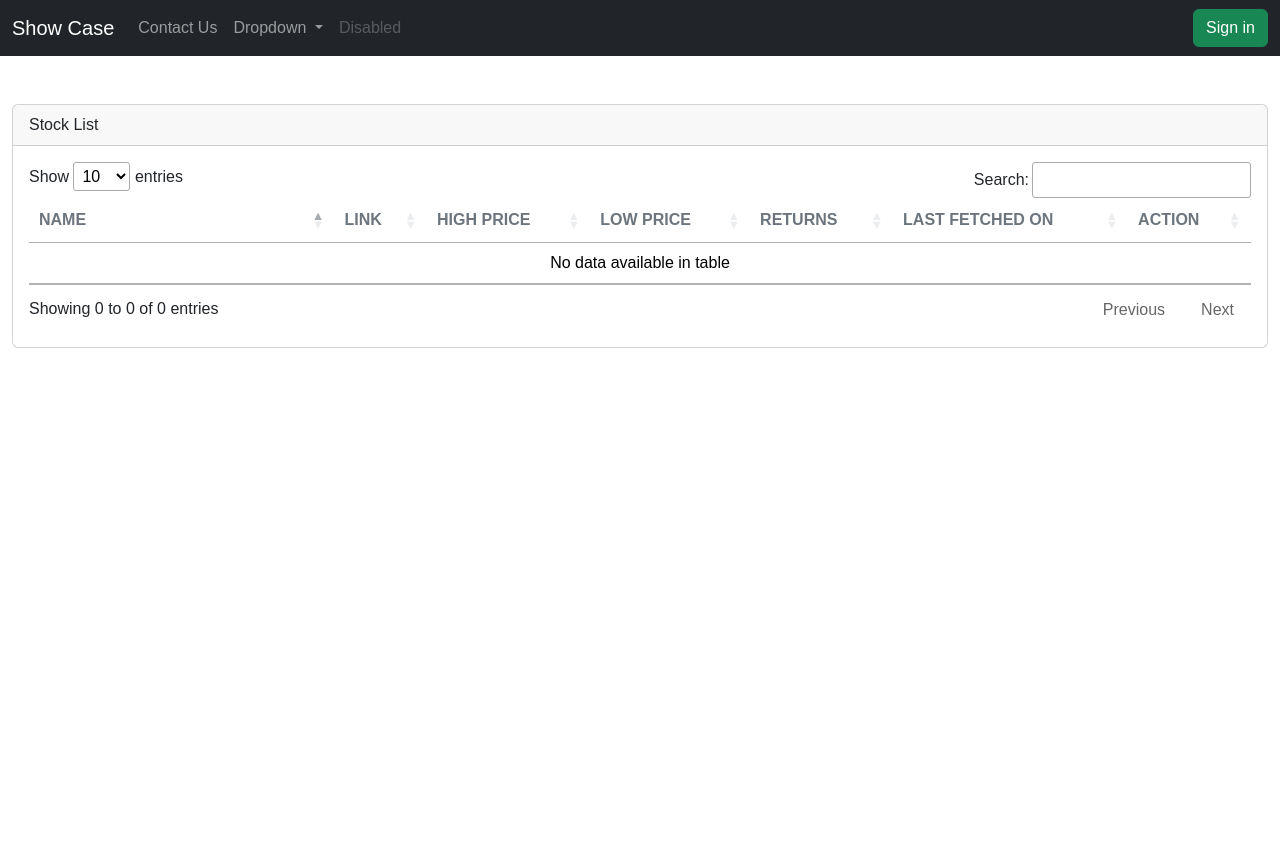
After one commit to Ardhendu100/django-showcase, a Django app: page /stocks in a window 1280 px wide. The commit adds this page. Run offline with Django 5.2, Linux system fonts and the light colour scheme; data that the repository does not hold is empty; some libraries are stand-ins or nearby versions.

Commit message:
stock list addded

```diff
--- a/showcase/main/admin.py
+++ b/showcase/main/admin.py
@@ -10,4 +10,4 @@ class ContactResponseAdmin(admin.ModelAdmin):
 
 @admin.register(Stocks)
 class StockAdmin(admin.ModelAdmin):
-    list_display = ('stock_name', 'stock_url')
+    list_display = ('stock_name', 'stock_url', 'high_price', 'low_price', 'returns', 'last_fetched_on')
--- a/showcase/main/models.py
+++ b/showcase/main/models.py
@@ -1,4 +1,5 @@
 from django.db import models
+from django.utils import timezone
 # Create your models here.
 
 
@@ -25,6 +26,11 @@ class Otp(models.Model):
 class Stocks(models.Model):
     stock_name = models.CharField(max_length=100)
     stock_url = models.URLField()
+    high_price = models.CharField(max_length=100, default=0)
+    low_price = models.CharField(max_length=100, default=0)
+    returns = models.CharField(max_length=100, default='0.00%')
+    last_fetched_on = models.DateTimeField(default=timezone.now)
+
     class Meta:
         verbose_name_plural = "Stocks"
         ordering = ['stock_name']
--- a/showcase/main/urls.py
+++ b/showcase/main/urls.py
@@ -20,6 +20,7 @@ urlpatterns = [
     # stocks
     path('get-stocks', views.get_stock, name='get_stock'),
     path('get-meta-stocks', views.get_meta_stock, name='get_meta_stock'),
-
+    path('stocks', views.stocks, name='stocks'),
+    path('stock/<int:id>/', views.fetch_stock_price, name='fetch_stock_price'),
 
 ]
--- a/showcase/main/views.py
+++ b/showcase/main/views.py
@@ -15,16 +15,19 @@ import json
 import random
 from django.utils import timezone
 from datetime import timedelta
-from .helpers import get_all_stock_urls, get_stock_price
+from .helpers import get_all_stock_urls, get_stock_price, fetch_stock_data
+from .models import Stocks
 
 
 client = OpenAI(api_key=settings.OPENAI_API_KEY)
+
 
 def homepage(request):
     if request.user.is_authenticated:
         return render(request, 'main/home.html')
     else:
         return render(request, 'main/auth/login.html')
+
 
 def generate_username(self, first_name):
         # Create a base username
@@ -207,6 +210,7 @@ def users(request):
 def generate_otp():
     return random.randint(100000, 999999)
 
+
 @csrf_exempt
 def send_otp(request):
     if request.method == "POST":
@@ -237,6 +241,7 @@ def send_otp(request):
             return JsonResponse({"success": False, "error": "Invalid JSON data"})
     return JsonResponse({"success": False, "error": "Invalid request method"})
 
+
 @csrf_exempt
 def verify_otp(request):
     if request.method == "POST":
@@ -264,6 +269,11 @@ def verify_otp(request):
     return JsonResponse({"success": False, "error": "Invalid request method"})
 
 
+def stocks(request):
+    stock_list = Stocks.objects.all()
+    return render(request, 'main/stocks/index.html', {'stocks': stock_list})
+
+
 def get_stock(request):
     get_all_stock_urls()
     return JsonResponse({'status' : 200})
@@ -272,3 +282,16 @@ def get_stock(request):
 def get_meta_stock(request):
     get_stock_price()
     return JsonResponse({'status' : 200})
+
+
+def fetch_stock_price(request, id):
+    stock = Stocks.objects.get(id=id)
+    if stock:
+        fetch_stock_data(stock)
+        return JsonResponse({
+        'status': 200,
+        'high_price': stock.high_price,
+        'low_price': stock.low_price,
+        'returns': stock.returns,
+        'last_fetched_on': stock.last_fetched_on.strftime('%Y-%m-%d %H:%M:%S'),
+    })
--- a/showcase/templates/layout.html
+++ b/showcase/templates/layout.html
@@ -14,6 +14,7 @@
     {% load static %}
     <link rel="stylesheet" href="{% static 'css/style.css' %}">
 	<link href="https://fonts.googleapis.com/icon?family=Material+Icons" rel="stylesheet">
+  <link rel="stylesheet" href="https://cdn.datatables.net/2.1.8/css/dataTables.dataTables.css" />
 </head>
 <body>
     <main>
@@ -60,6 +61,7 @@
 
     {% block content %}{% endblock %}
     <script src="https://cdn.jsdelivr.net/npm/bootstrap@5.3.3/dist/js/bootstrap.bundle.min.js" integrity="sha384-YvpcrYf0tY3lHB60NNkmXc5s9fDVZLESaAA55NDzOxhy9GkcIdslK1eN7N6jIeHz" crossorigin="anonymous"></script>
-
+    <script type="text/javascript" src="https://code.jquery.com/jquery-3.5.1.js"></script>
+    <script src="https://cdn.datatables.net/2.1.8/js/dataTables.js"></script>
 </body>
 </html>
--- /dev/null
+++ b/showcase/templates/main/stocks/index.html
@@ -0,0 +1,103 @@
+{% extends 'layout.html' %}
+
+{% block title %}
+  Stock Details
+{% endblock %}
+
+{% block content %}
+  <main class="main-content position-relative max-height-vh-100 h-100 border-radius-lg">
+    <div class="container-fluid py-4">
+      <div class="row mt-4">
+        <div class="col-12">
+          <div class="card">
+            <!-- Card header -->
+            <div class="card-header text-capitalize">Stock List</div>
+            <div class="card-body">
+              <div class="table-responsive">
+                <table class="table table-flush" id="datatable-basic">
+                  <thead class="thead-light">
+                    <tr>
+                      <th class="text-uppercase text-secondary text-sm font-weight-bolder opacity-10 w-25">Name</th>
+                      <th class="text-uppercase text-secondary text-sm font-weight-bolder opacity-10">Link</th>
+                      <th class="text-uppercase text-secondary text-sm font-weight-bolder opacity-10">High Price</th>
+                      <th class="text-uppercase text-secondary text-sm font-weight-bolder opacity-10">Low Price</th>
+                      <th class="text-uppercase text-secondary text-sm font-weight-bolder opacity-10">Returns</th>
+                      <th class="text-uppercase text-secondary text-sm font-weight-bolder opacity-10">Last Fetched On</th>
+                      <th class="text-uppercase text-secondary text-sm font-weight-bolder opacity-10">Action</th>
+                    </tr>
+                  </thead>
+                  <tbody>
+                    {% for stock in stocks %}
+                        <tr id="stock-row-{{ stock.id }}">
+                            <td class="text-md font-weight-normal">{{ stock.stock_name }}</td>
+                            <td class="text-md font-weight-normal text-wrap">
+                                <a href="{{ "https://stocks.zerodha.com"|add:stock.stock_url }}" target="_blank">
+                                    {{ "https://stocks.zerodha.com"|add:stock.stock_url }}
+                                </a>
+                            </td>
+                            <td class="text-md font-weight-normal" id="high-price-{{ stock.id }}">{{ stock.high_price }}</td>
+                            <td class="text-md font-weight-normal" id="low-price-{{ stock.id }}">{{ stock.low_price }}</td>
+                            <td class="text-md font-weight-normal"
+    id="returns-{{ stock.id }}"
+    style="color: {% if stock.returns|slice:":1" == '-' %}red{% else %}green{% endif %};">
+    {{ stock.returns }}
+</td>
+
+
+                            <td class="text-md font-weight-normal" id="last-fetched-{{ stock.id }}">    {{ stock.last_fetched_on|date:"F j, Y, g:i a" }}</td>
+                            <td class="text-md font-weight-normal">
+                                <button class="btn btn-primary fetch-button" data-id="{{ stock.id }}">Fetch</button>
+                            </td>
+                        </tr>
+                    {% endfor %}
+                </tbody>
+
+                </table>
+              </div>
+            </div>
+          </div>
+        </div>
+      </div>
+    </div>
+  </main>
+  <script type="text/javascript" src="https://code.jquery.com/jquery-3.5.1.js"></script>
+
+  <script type="text/javascript">
+    $(document).ready(function () {
+        $('#datatable-basic').DataTable();
+
+        // Handle click on Fetch button
+        $('.fetch-button').on('click', function () {
+            var button = $(this);
+            var stockId = button.data('id');
+
+            // Disable the button to prevent multiple clicks
+            button.prop('disabled', true).text('Fetching...');
+
+            // Make AJAX request to fetch stock data
+            $.ajax({
+                url: `/stock/${stockId}/`,  // URL pattern based on Django's URL configuration
+                type: 'GET',
+                success: function (response) {
+                    if (response.status === 200) {
+                        // Update the stock data in the table without page refresh
+                        $('#high-price-' + stockId).text(response.high_price);
+                        $('#low-price-' + stockId).text(response.low_price);
+                        $('#returns-' + stockId).text(response.returns);
+                        $('#last-fetched-' + stockId).text(response.last_fetched_on);
+                        button.text('Fetched');
+                    }
+                },
+                error: function () {
+                    alert('Error fetching stock data.');
+                },
+                complete: function () {
+                    // Re-enable the button if needed (optional)
+                    button.prop('disabled', false).text('Fetch');
+                }
+            });
+        });
+    });
+</script>
+
+{% endblock %}
```
Also changed, not shown: showcase/main/helpers.py (+60 -30 lines), showcase/main/migrations/0006_stocks_high_price_stocks_last_fetched_on_and_more.py (added).
